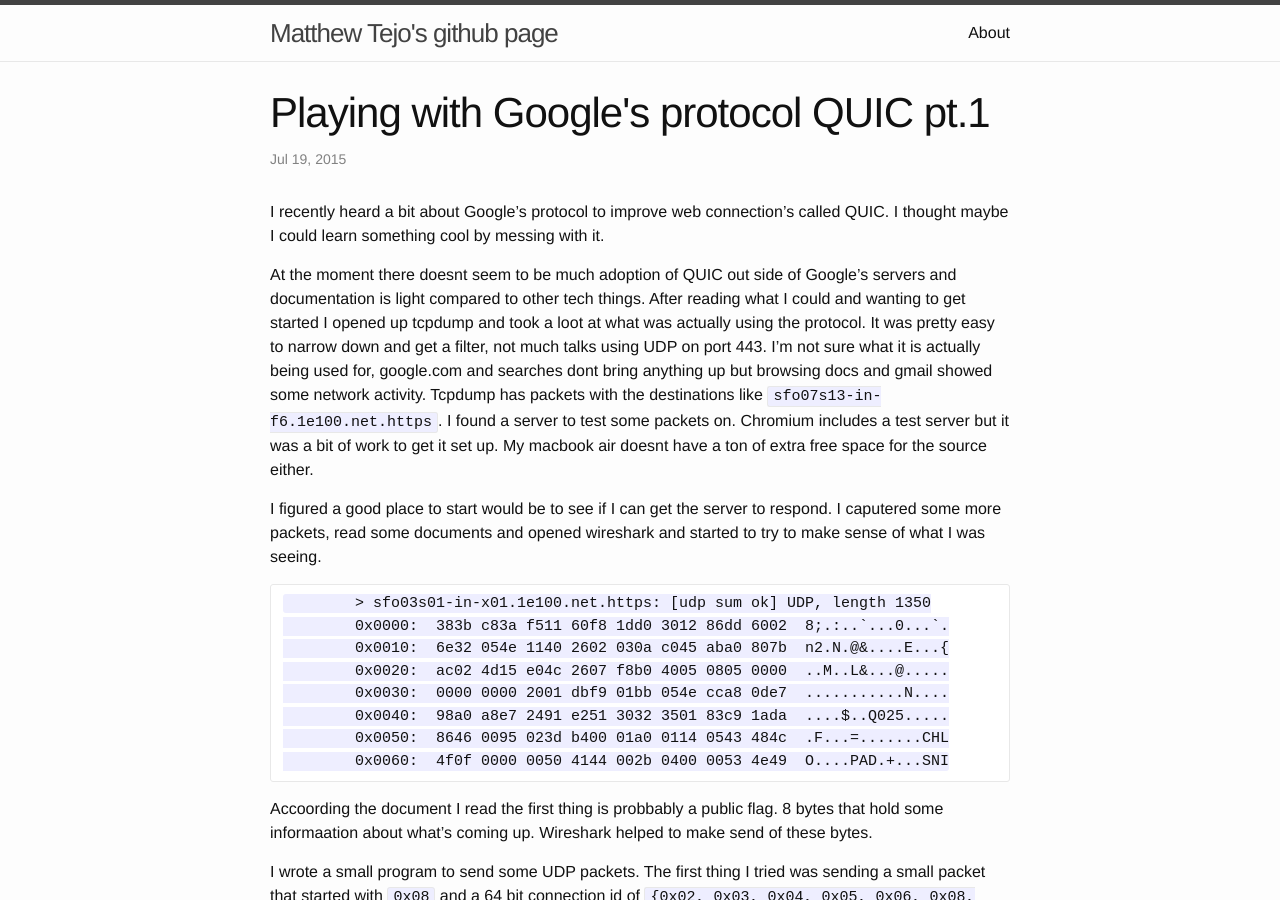
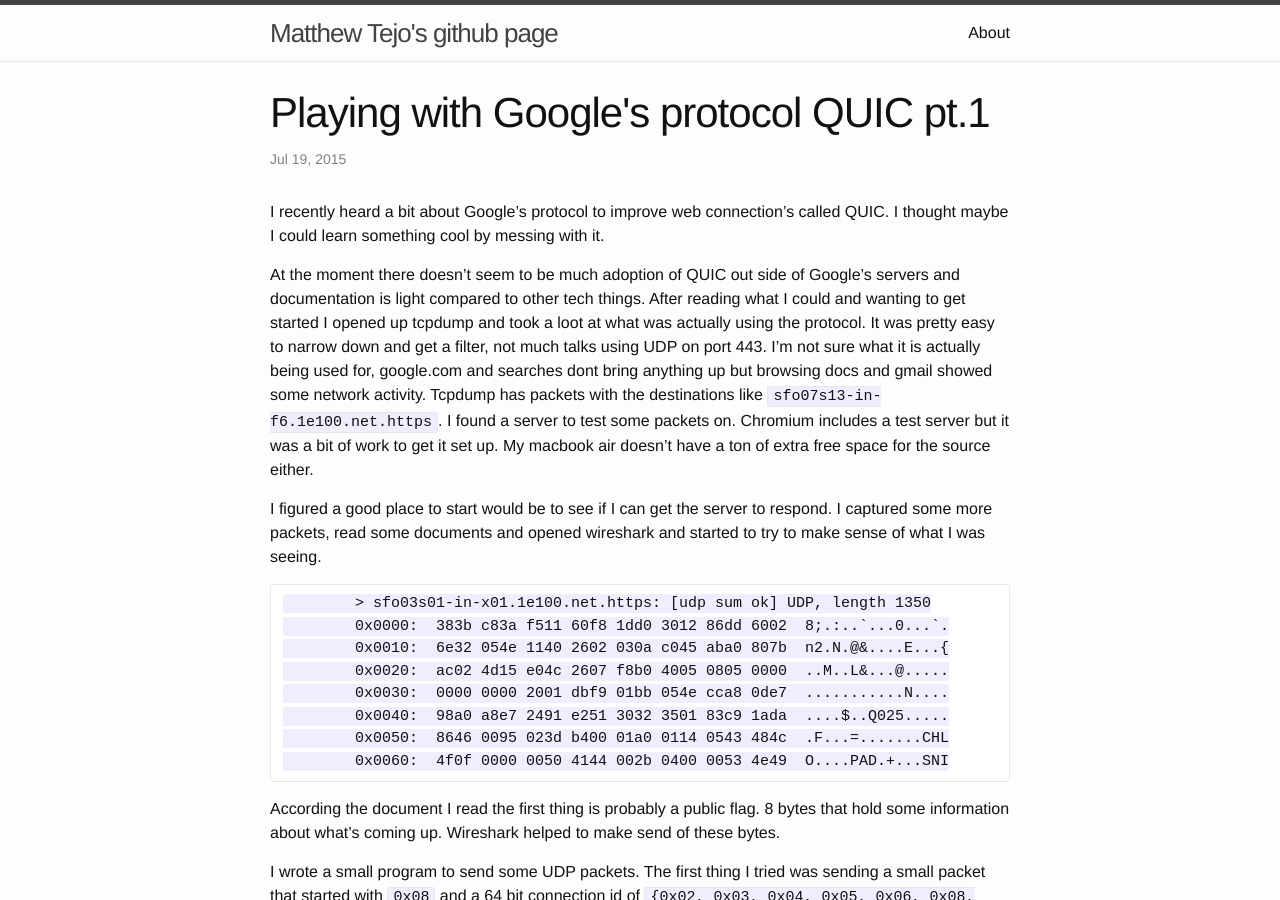
Before and after one commit to tejom/tejom.github.io, a Jekyll site: the page built from _posts/2016-06-23-playing-with-quic-pt1.markdown, in a window 1280 px wide and 900 px high. Built offline with Jekyll 4.4.1, drawn with Linux system fonts in a browser that asks for light colours.

Commit message:
spelling

```diff
--- a/_posts/2016-06-23-playing-with-quic-pt1.markdown
+++ b/_posts/2016-06-23-playing-with-quic-pt1.markdown
@@ -7,10 +7,10 @@ categories: general
 
 I recently heard a bit about Google's protocol to improve web connection's called QUIC. I thought maybe I could learn something cool by messing with it.
 
-At the moment there doesnt seem to be much adoption of QUIC out side of Google's servers and documentation is light compared to other tech things. After reading what I could and wanting to get started I opened up tcpdump and took a loot at what was actually using the protocol. It was pretty easy to narrow down and get a filter, not much talks using UDP on port 443. I'm not sure what it is actually being used for, google.com and searches dont bring anything up but browsing docs and gmail showed some network activity.
-Tcpdump has packets with the destinations like `sfo07s13-in-f6.1e100.net.https`. I found a server to test some packets on. Chromium includes a test server but it was a bit of work to get it set up. My macbook air doesnt have a ton of extra free space for the source either.
+At the moment there doesn't seem to be much adoption of QUIC out side of Google's servers and documentation is light compared to other tech things. After reading what I could and wanting to get started I opened up tcpdump and took a loot at what was actually using the protocol. It was pretty easy to narrow down and get a filter, not much talks using UDP on port 443. I'm not sure what it is actually being used for, google.com and searches dont bring anything up but browsing docs and gmail showed some network activity.
+Tcpdump has packets with the destinations like `sfo07s13-in-f6.1e100.net.https`. I found a server to test some packets on. Chromium includes a test server but it was a bit of work to get it set up. My macbook air doesn't have a ton of extra free space for the source either.
 
-I figured a good place to start would be to see if I can get the server to respond. I caputered some more packets, read some documents and opened wireshark and started to try to make sense of what I was seeing.
+I figured a good place to start would be to see if I can get the server to respond. I captured some more packets, read some documents and opened wireshark and started to try to make sense of what I was seeing.
 
 ~~~
 	> sfo03s01-in-x01.1e100.net.https: [udp sum ok] UDP, length 1350
@@ -22,7 +22,7 @@ I figured a good place to start would be to see if I can get the server to respo
 	0x0050:  8646 0095 023d b400 01a0 0114 0543 484c  .F...=.......CHL
 	0x0060:  4f0f 0000 0050 4144 002b 0400 0053 4e49  O....PAD.+...SNI
 ~~~
-Accoording the document I read the first thing is probbably a public flag. 8 bytes that hold some informaation about what's coming up. Wireshark helped to make send of these bytes.
+According the document I read the first thing is probably a public flag. 8 bytes that hold some information about what's coming up. Wireshark helped to make send of these bytes.
 
 I wrote a small program to send some UDP packets. The first thing I tried was sending a small packet that started with `0x08` and a 64 bit connection id of `{0x02, 0x03, 0x04, 0x05, 0x06, 0x08, 0x99, 0xff}` and looked for this in the packets.
 
```
